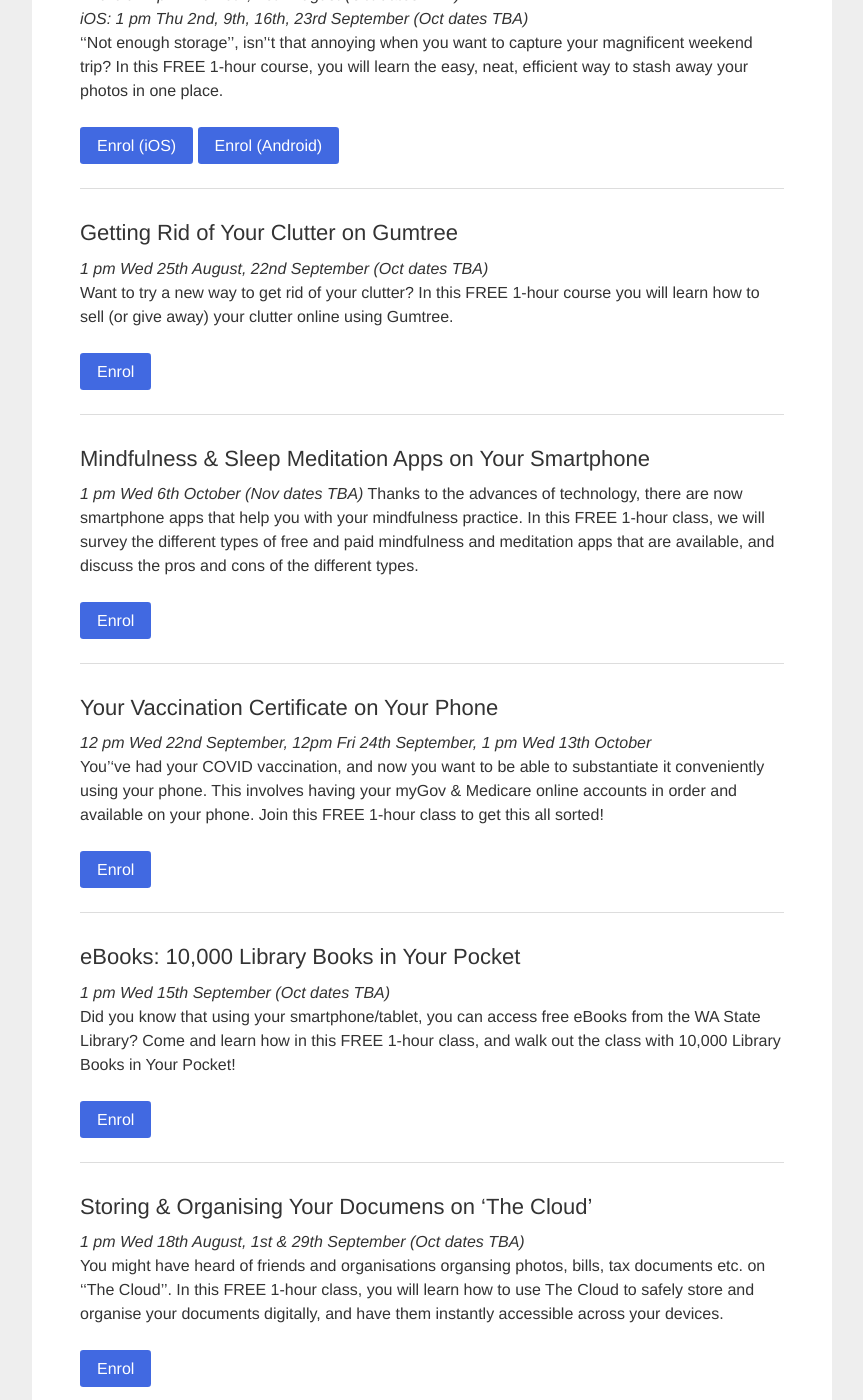
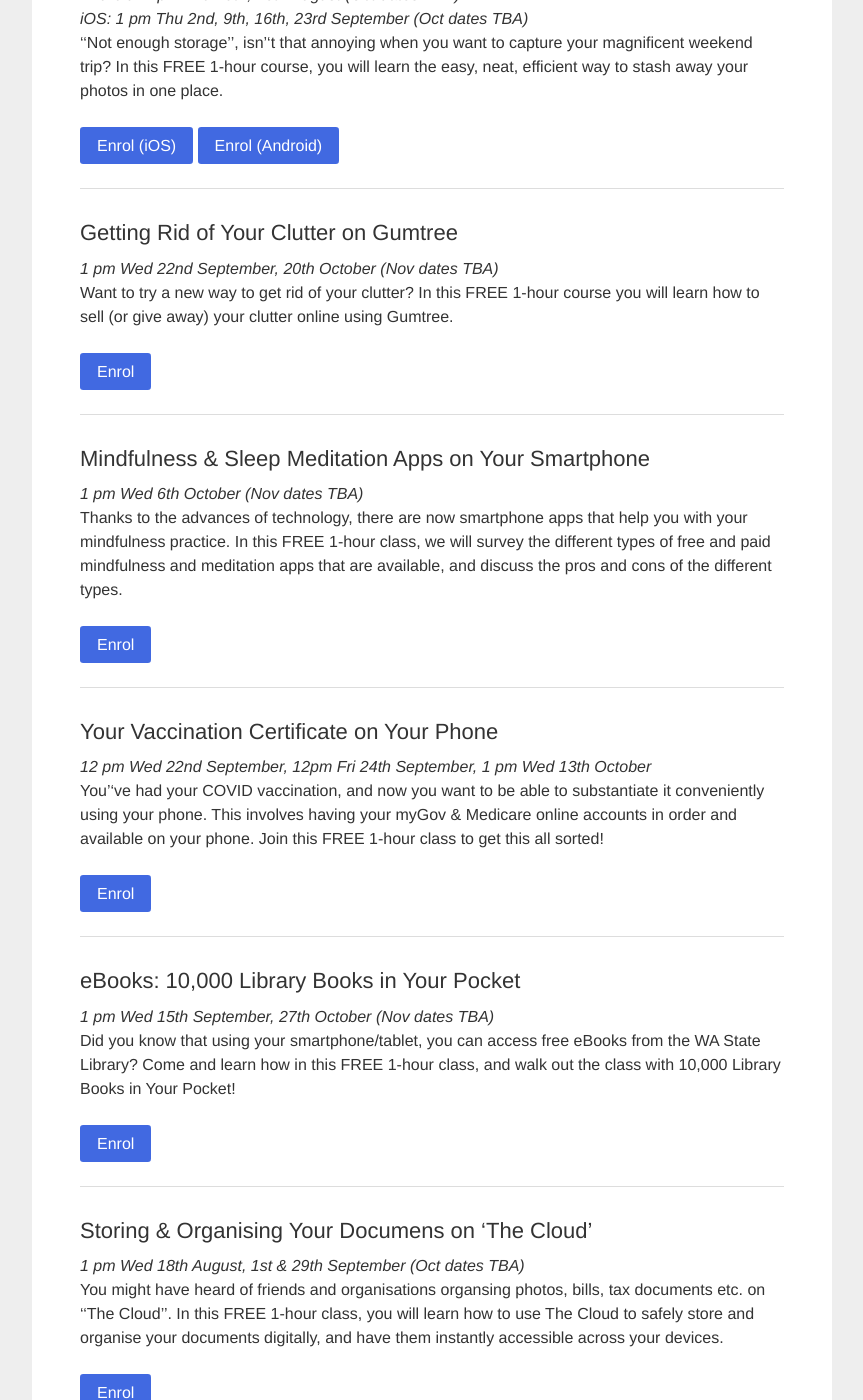
Before and after one commit to auxellbs/splconline.github.io, a Jekyll site: the page built from index.md, in a window 1280 px wide and 1400 px high, scrolled down 1146 px. Shown: the whole window, without its empty margins (208-1071 px from the left). Built offline with Jekyll 4.4.1, drawn with Linux system fonts in a browser that asks for light colours.

Commit message:
Update index.md

```diff
--- a/index.md
+++ b/index.md
@@ -32,7 +32,7 @@
 ---
 
 ### Getting Rid of Your Clutter on Gumtree
-*1 pm Wed 25th August, 22nd September (Oct dates TBA)*
+*1 pm Wed 22nd September, 20th October (Nov dates TBA)*
 Want to try a new way to get rid of your clutter? In this FREE 1-hour course you will learn how to sell (or give away) your clutter online using Gumtree.
 
 [Enrol](https://classmanager.com.au/cbin/admin.php?Action=courses&single_course_id=1407&organisation_name=splc&from=org_home){:target="_blank"}{:.btn}
@@ -56,7 +56,7 @@
 ---
 
 ### eBooks: 10,000 Library Books in Your Pocket
-*1 pm Wed 15th September (Oct dates TBA)*
+*1 pm Wed 15th September, 27th October (Nov dates TBA)*
 Did you know that using your smartphone/tablet, you can access free eBooks from the WA State Library? Come and learn how in this FREE 1-hour class, and walk out the class with 10,000 Library Books in Your Pocket!
 
 [Enrol](https://classmanager.com.au/cbin/admin.php?Action=courses&single_course_id=1408&organisation_name=splc&from=org_home){:target="_blank"}{:.btn}
```
